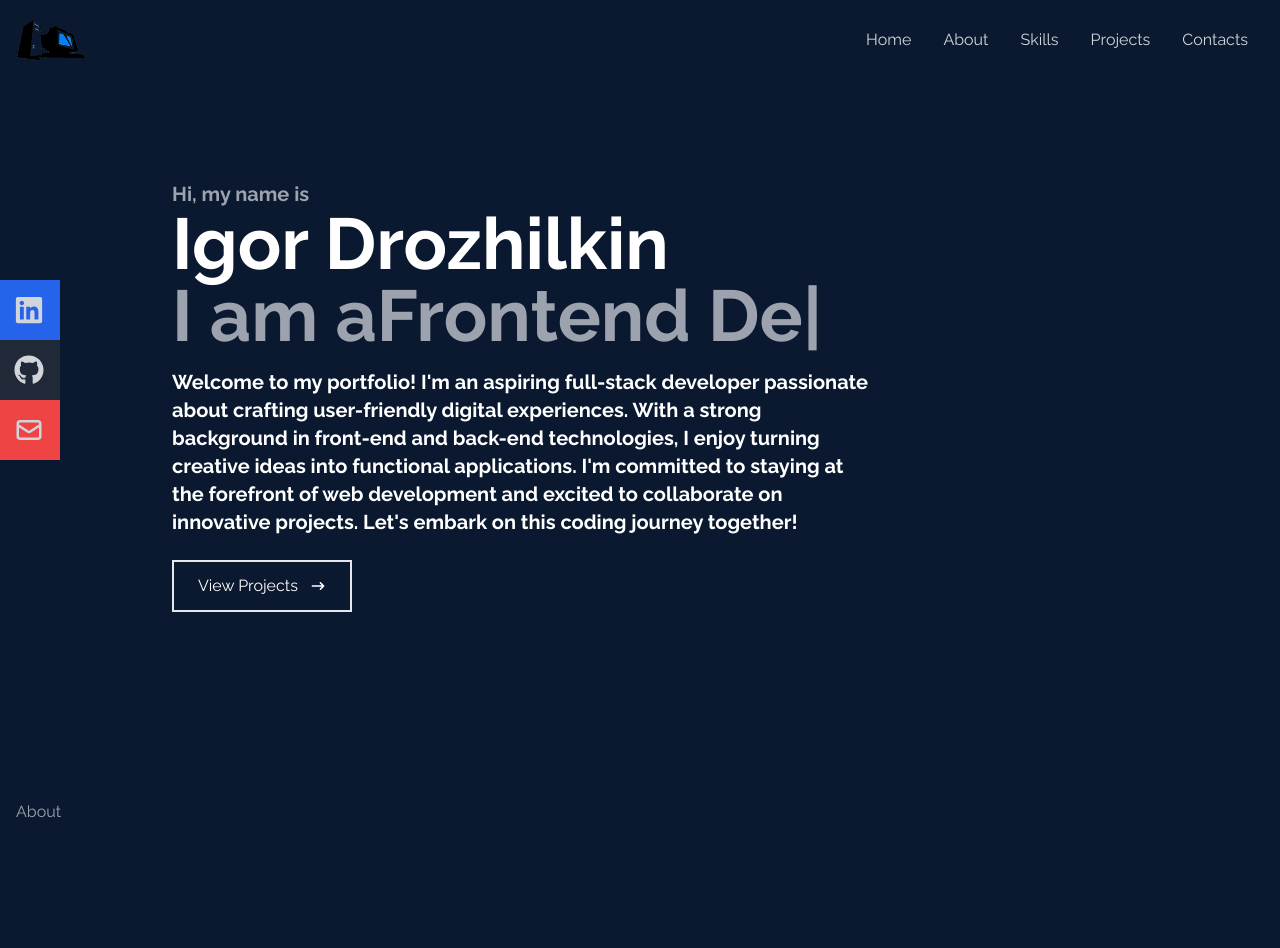
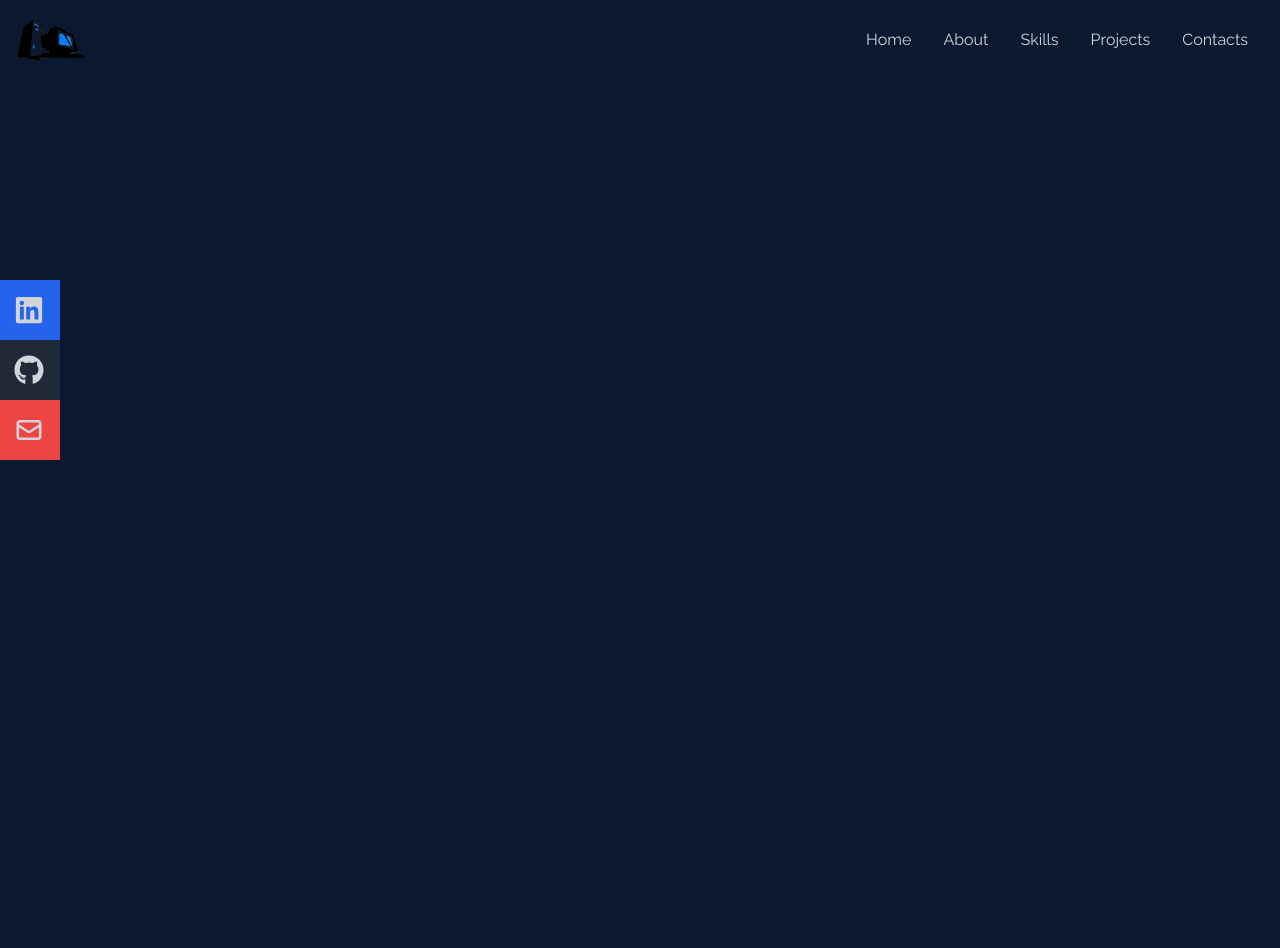
Before and after one commit to igd93/portfolio, a React (Vite) app: page / in a window 1280 px wide. Shown: the top 948 px of the page. Built offline with nearby package versions, Linux system fonts and the light colour scheme.

Commit message:
changes to typed, again

```diff
--- a/src/App.jsx
+++ b/src/App.jsx
@@ -6,8 +6,8 @@ function App() {
   return (
     <div>
       <Navbar />
+      <About />
       <Home />
-      <About />
     </div>
   );
 }
--- a/src/components/About.jsx
+++ b/src/components/About.jsx
@@ -2,15 +2,13 @@ import React from "react";
 
 const About = () => {
   return (
-    <div name = "about" className="w-full h-screen bg-[#0a192f] text-gray-400">
+    <div name="about" className="w-full h-screen bg-[#0a192f] text-gray-400">
       <div className="flex- flex-col justify-center items-center w-full h-full">
         <div className="max-w-[1000px] w-full px-4 grid-cols gap-8">
-            <div>
-                <p>About</p>
-            </div>
-            <div>
-
-            </div>
+          <div className="sm:text-right pb-8 pl-4">
+            <p className="text-4xl font-bold inline border-red-500">About</p>
+          </div>
+          <div></div>
         </div>
       </div>
     </div>
--- a/src/components/Home.jsx
+++ b/src/components/Home.jsx
@@ -11,21 +11,22 @@ const Home = () => {
         <h1 className="text-4xl sm:text-7xl font-bold text-white">
           Igor Drozhilkin
         </h1>
-        <h2 className="text-4xl sm:text-7xl font-bold text-gray-400">
-          I am a
+        <p className="text-4xl sm:text-7xl font-bold text-gray-400">
+          I am
+        </p>
           <Typed
             className="text-4xl
           sm:text-7xl text-gray-400 font-bold"
             strings={[
-              "  Frontend Developer",
-              "  Backend Developer",
-              "  Full Stack Developer",
+              " a Frontend Developer",
+              " a Backend Developer",
+              " a Full Stack Developer",
             ]}
             typeSpeed={150}
             backSpeed={120}
             loop
           />
-        </h2>
+
         <p className="text-xl font-bold text-white py-4 max-w-[700px]">
           Welcome to my portfolio! I'm an aspiring full-stack developer
           passionate about crafting user-friendly digital experiences. With a
```
